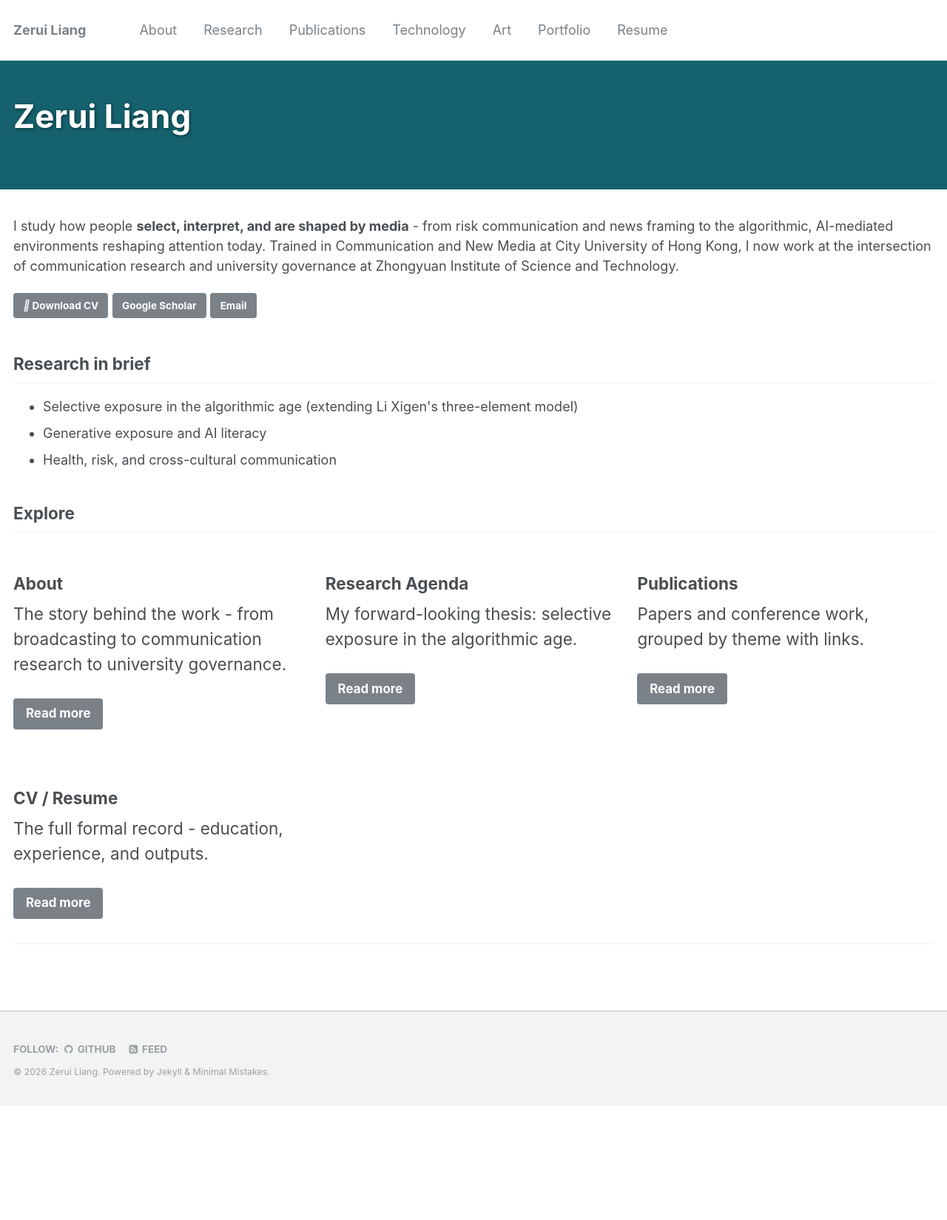
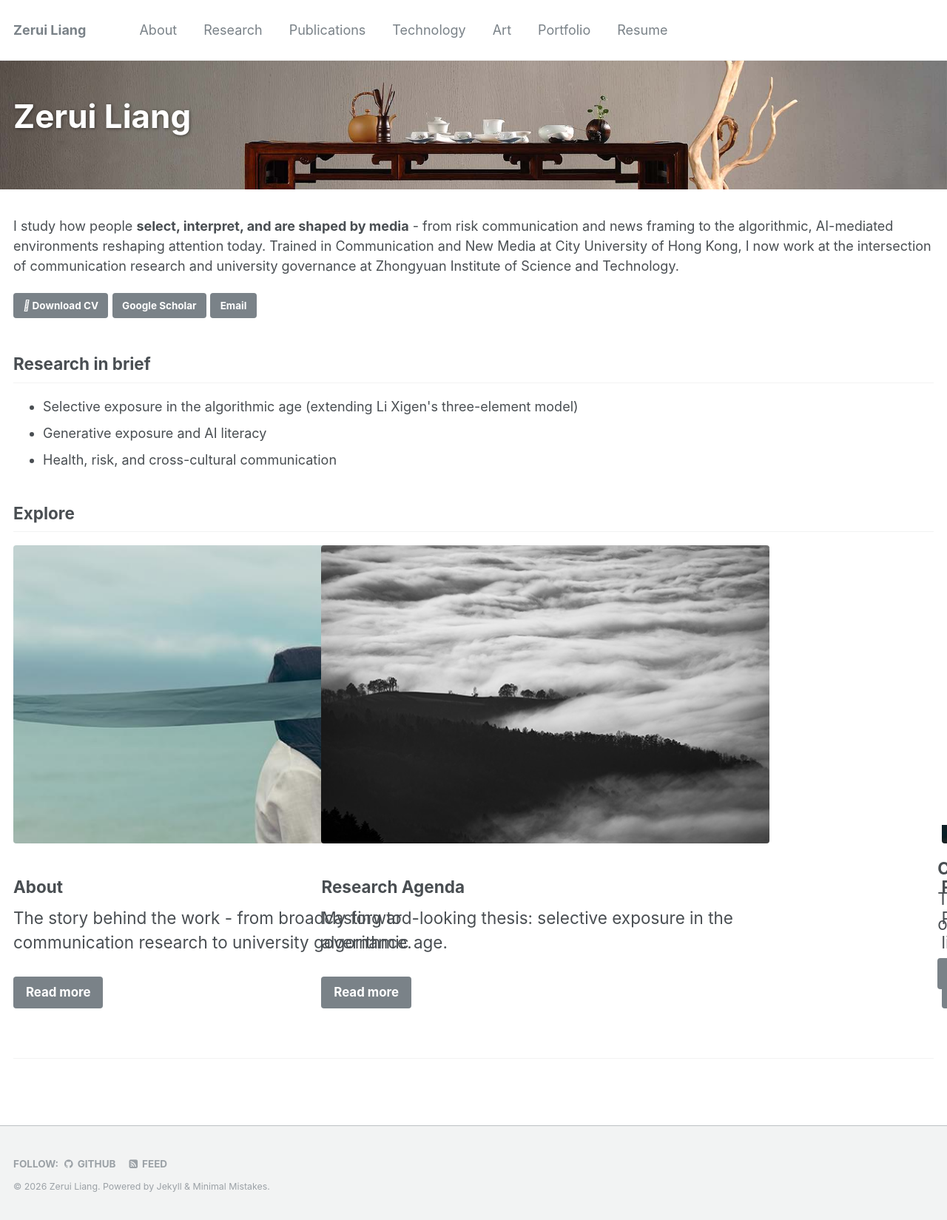
Before and after one commit to ArecRui/ArecRui.github.io, a Jekyll site: the page built from index.html, in a window 1280 px wide. Shown: the whole page at 74% size. Built offline with Jekyll 4.4.1, drawn with Linux system fonts in a browser that asks for light colours; before the commit the page ends 1495 px from its top, so only the background shows below that.

Commit message:
Auto upload index.html via WorkBuddy

```diff
--- a/index.html
+++ b/index.html
@@ -3,10 +3,41 @@ layout: splash
 permalink: /
 header:
   overlay_color: "#15616d"
-  overlay_image: /images/header3.jpg
+  overlay_image: header3.jpg
   title: "Zerui Liang"
   excerpt: "Communication and New Media Researcher | Higher Education Governance and International Education"
 ---
+
+<style>
+.feature__wrapper {
+  display: flex;
+  flex-wrap: wrap;
+  justify-content: space-between;
+  margin-top: 1em;
+}
+.feature__wrapper .feature__item {
+  flex: 0 0 calc(50% - 0.75em);
+  max-width: calc(50% - 0.75em);
+  margin-bottom: 1.5em;
+  box-sizing: border-box;
+}
+@media (max-width: 767px) {
+  .feature__wrapper .feature__item {
+    flex: 0 0 100%;
+    max-width: 100%;
+  }
+}
+.feature__wrapper .archive__item-teaser {
+  margin-bottom: 0.75em;
+  overflow: hidden;
+  border-radius: 4px;
+}
+.feature__wrapper .archive__item-teaser img {
+  width: 100%;
+  height: auto;
+  display: block;
+}
+</style>
 
 <p>I study how people <strong>select, interpret, and are shaped by media</strong> - from risk communication and news framing to the algorithmic, AI-mediated environments reshaping attention today. Trained in Communication and New Media at City University of Hong Kong, I now work at the intersection of communication research and university governance at Zhongyuan Institute of Science and Technology.</p>
 
@@ -26,21 +57,33 @@ header:
 <h2>Explore</h2>
 <div class="feature__wrapper">
   <div class="feature__item">
+    <div class="archive__item-teaser">
+      <img src="/images/3.jpg" alt="About">
+    </div>
     <h3>About</h3>
     <p>The story behind the work - from broadcasting to communication research to university governance.</p>
     <p><a href="/about/" class="btn btn--primary">Read more</a></p>
   </div>
   <div class="feature__item">
+    <div class="archive__item-teaser">
+      <img src="/images/2.jpg" alt="Research Agenda">
+    </div>
     <h3>Research Agenda</h3>
     <p>My forward-looking thesis: selective exposure in the algorithmic age.</p>
     <p><a href="/docs/research/" class="btn btn--primary">Read more</a></p>
   </div>
   <div class="feature__item">
+    <div class="archive__item-teaser">
+      <img src="/images/1.jpg" alt="Publications">
+    </div>
     <h3>Publications</h3>
     <p>Papers and conference work, grouped by theme with links.</p>
     <p><a href="/docs/publications/" class="btn btn--primary">Read more</a></p>
   </div>
   <div class="feature__item">
+    <div class="archive__item-teaser">
+      <img src="/images/RGB.jpg" alt="CV / Resume">
+    </div>
     <h3>CV / Resume</h3>
     <p>The full formal record - education, experience, and outputs.</p>
     <p><a href="/docs/resume/" class="btn btn--primary">Read more</a></p>
```
